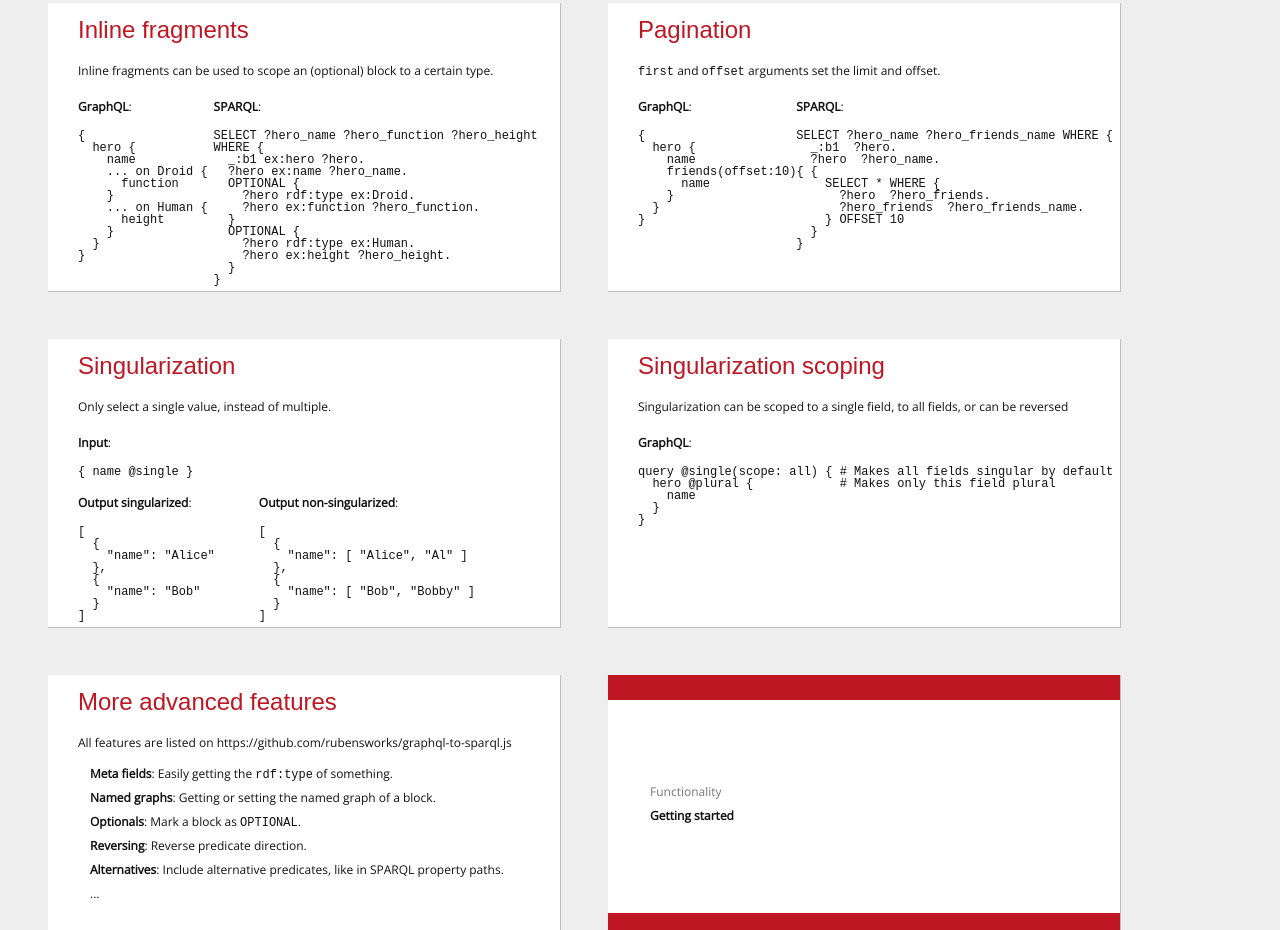
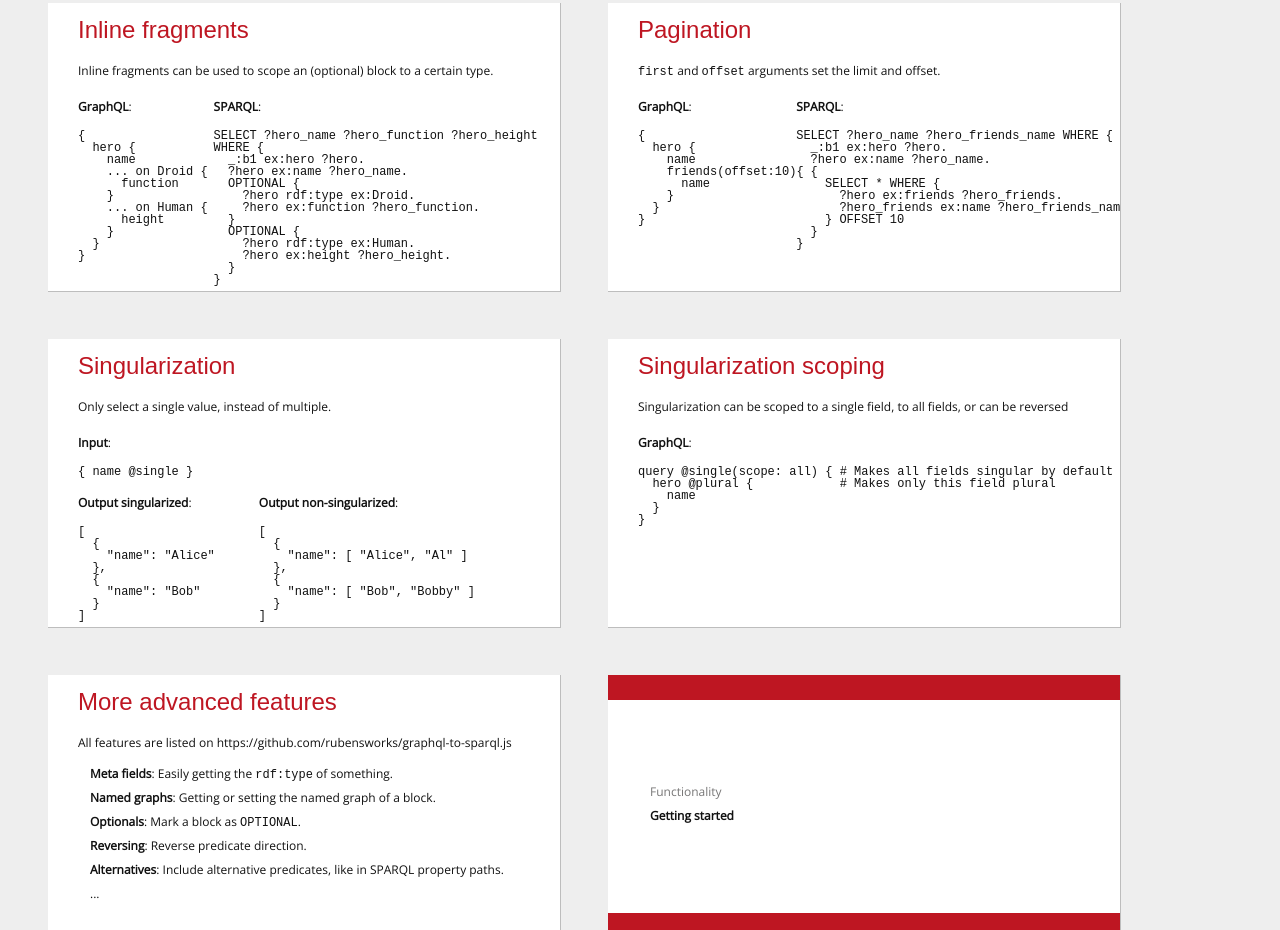
Before and after one commit to comunica/ISWC2019-Slides-GraphQL-LD, a plain HTML site: page index.html in a window 1280 px wide. Shown: the part 1980-2910 px from the top of the page. Drawn offline with nearby package versions, Linux system fonts and the light colour scheme; a web font is replaced by a local one.

Commit message:
Deploy comunica/Tutorial-ISWC2019-Slides-GraphQL-LD to github.com/comunica/Tutorial-ISWC2019-Slides-GraphQL-LD.git:gh-pages

```diff
--- a/index.html
+++ b/index.html
@@ -277,12 +277,12 @@ WHERE {
         <div style="width: 65%; float: right">
             <p><strong>SPARQL</strong>:</p>
             <pre>SELECT ?hero_name ?hero_friends_name WHERE {
-  _:b1 <http://example.org/hero> ?hero.
-  ?hero <http://example.org/name> ?hero_name.
+  _:b1 ex:hero ?hero.
+  ?hero ex:name ?hero_name.
   {
     SELECT * WHERE {
-      ?hero <http://example.org/friends> ?hero_friends.
-      ?hero_friends <http://example.org/name> ?hero_friends_name.
+      ?hero ex:friends ?hero_friends.
+      ?hero_friends ex:name ?hero_friends_name.
     } OFFSET 10
   }
 }</pre>
```
